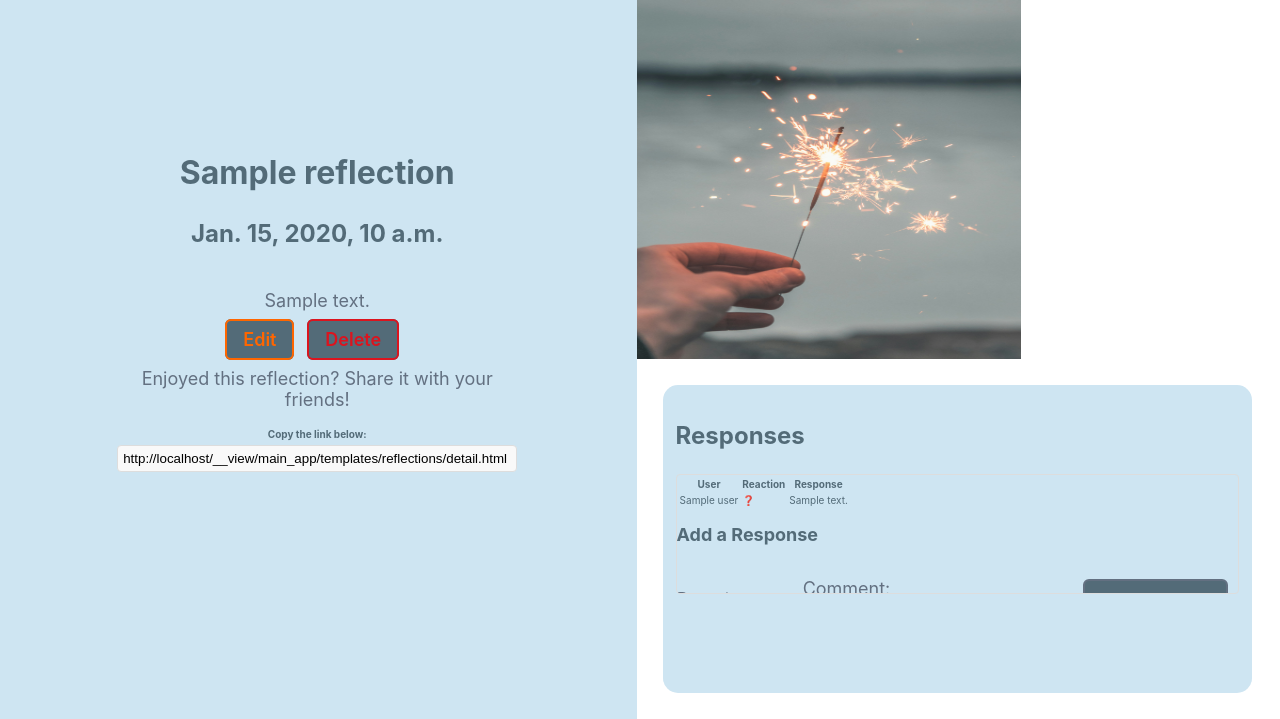
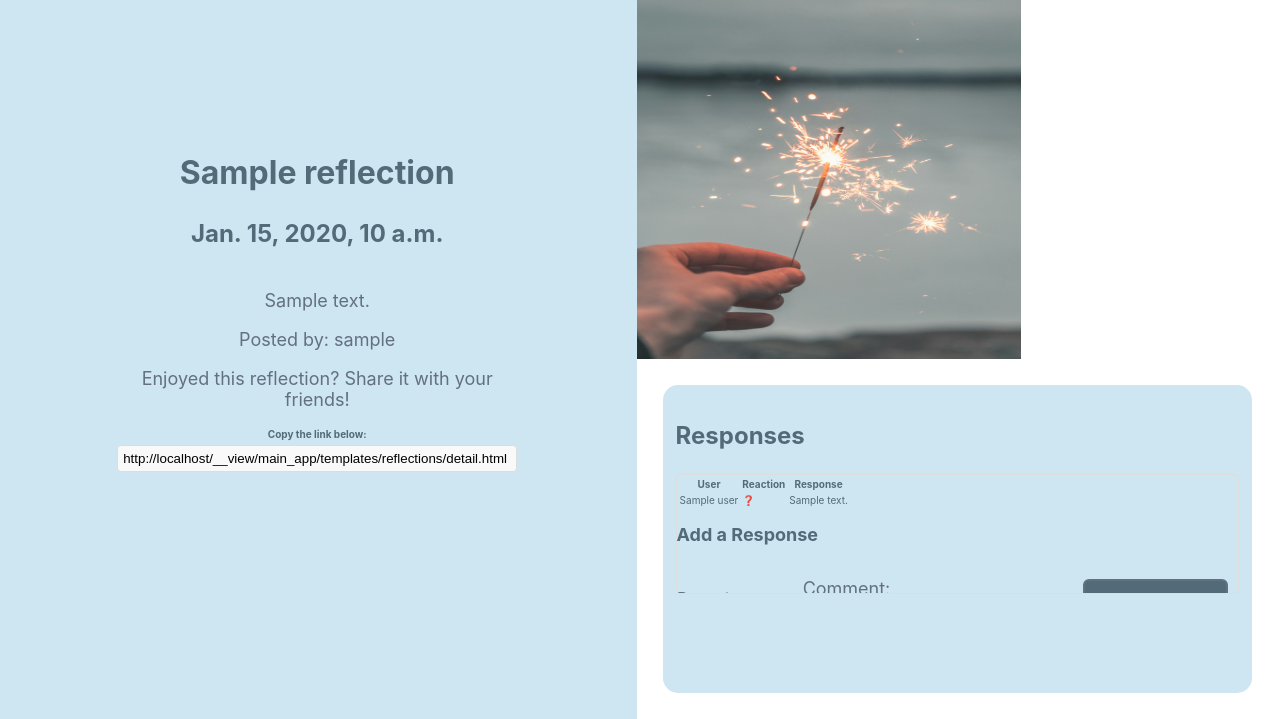
Before and after one commit to sara-searson/life-ledger, a Django app: template main_app/templates/reflections/detail.html in a window 1280 px wide. Shown: the part 81-800 px from the top of the page. Run offline with Django 5.2, Linux system fonts and the light colour scheme; tables that the repository leaves empty hold one stand-in row (values such as "Sample post"); the template is opened without the code that fills it: values that come from a table or form of the project are taken from there, most other values are stand-ins (such as "Sample title", 1, 10 or a date in 2020); data that the repository does not hold is empty.

Commit message:
updated views so only owner can edit/delete posts

```diff
--- a/main_app/templates/reflections/detail.html
+++ b/main_app/templates/reflections/detail.html
@@ -11,10 +11,14 @@
   </div>
   <div class="description-container">
     <p>{{ reflection.description }}</p>
-    <div class='relfection-actions'>
-        <a href='{% url 'reflection-update' reflection.id %}'class='btn warn'>Edit</a>
-        <a href='{% url 'reflection-delete' reflection.id %}'class='btn danger'>Delete</a>
-    </div>
+    {% if reflection.user == request.user %}
+      <div class='relfection-actions'>
+          <a href='{% url 'reflection-update' reflection.id %}'class='btn warn'>Edit</a>
+          <a href='{% url 'reflection-delete' reflection.id %}'class='btn danger'>Delete</a>
+      </div>
+    {% else %}
+      <p class='reflection-owener'>Posted by: {{ reflection.user.username }}</p>
+    {% endif %}
     <div class="share-container">
       <p>Enjoyed this reflection? Share it with your friends!</p>
       <label for="share-link" style="font-weight: bold;">Copy the link below:</label>
```
